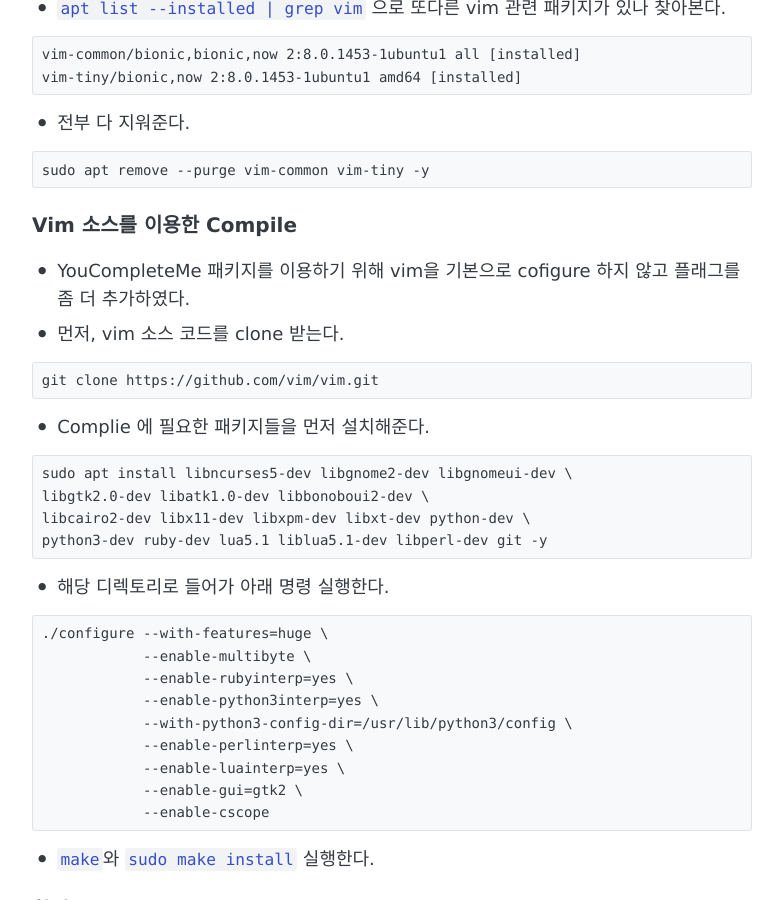
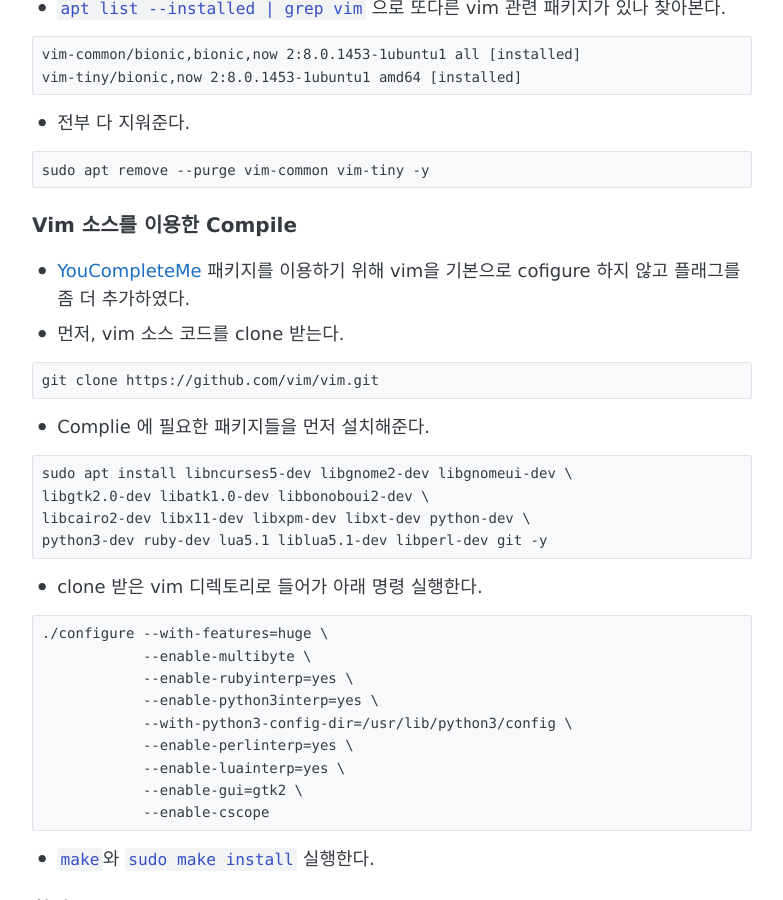
Before and after one commit to cjy-tech/cjy-tech.github.io, a Jekyll site: the page built from _posts/2019-06-12-vim-patch.md, in a window 1280 px wide and 900 px high, scrolled down 513 px. Shown: the whole window, without its empty margins (248-1031 px from the left). Built offline with Jekyll 4.4.1, drawn with Linux system fonts in a browser that asks for light colours; comment, search, counter and statistics services are not loaded.

Commit message:
Update 2019-06-12-vim-patch.md

````diff
--- a/_posts/2019-06-12-vim-patch.md
+++ b/_posts/2019-06-12-vim-patch.md
@@ -28,7 +28,7 @@ sudo apt remove --purge vim-common vim-tiny -y
 ```
 
 ### Vim 소스를 이용한 Compile
-- YouCompleteMe 패키지를 이용하기 위해 vim을 기본으로 cofigure 하지 않고 플래그를 좀 더 추가하였다.
+- [YouCompleteMe](https://github.com/Valloric/YouCompleteMe) 패키지를 이용하기 위해 vim을 기본으로 cofigure 하지 않고 플래그를 좀 더 추가하였다.
 - 먼저, vim 소스 코드를 clone 받는다.
 
 ```
@@ -44,7 +44,7 @@ libcairo2-dev libx11-dev libxpm-dev libxt-dev python-dev \
 python3-dev ruby-dev lua5.1 liblua5.1-dev libperl-dev git -y
 ```
 
-- 해당 디렉토리로 들어가 아래 명령 실행한다.
+- clone 받은 vim 디렉토리로 들어가 아래 명령 실행한다.
 
 ```
 ./configure --with-features=huge \
````
